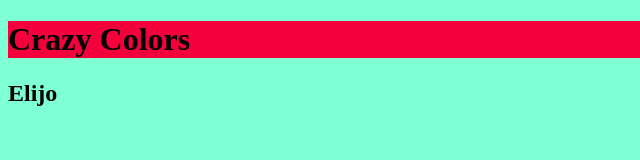
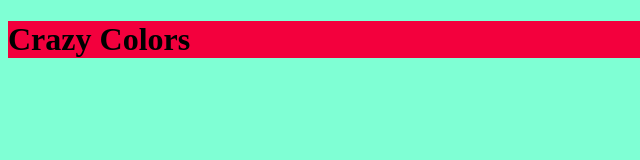
Before and after one commit to el1jo/moon, a plain HTML site: page index.html in a window 1280 px wide. Shown: the full height of the page, 0-640 px from the left. Drawn offline with Linux system fonts and the light colour scheme.

Commit message:
Removed users name from main page

```diff
--- a/index.html
+++ b/index.html
@@ -8,7 +8,6 @@
 </head>
 <body>
     <h1>Crazy Colors</h1>
-    <h2>Elijo</h2>
 
     <script src="app.js"></script>
 </body>
```
